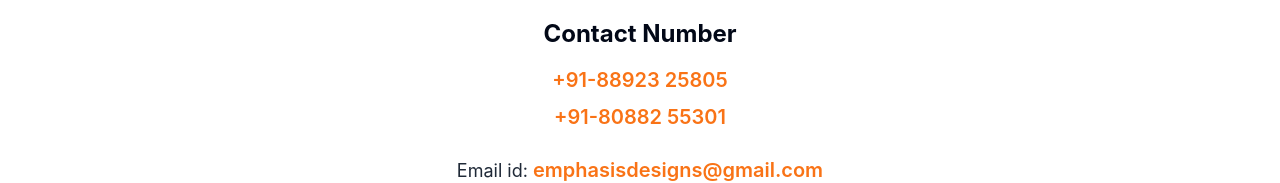
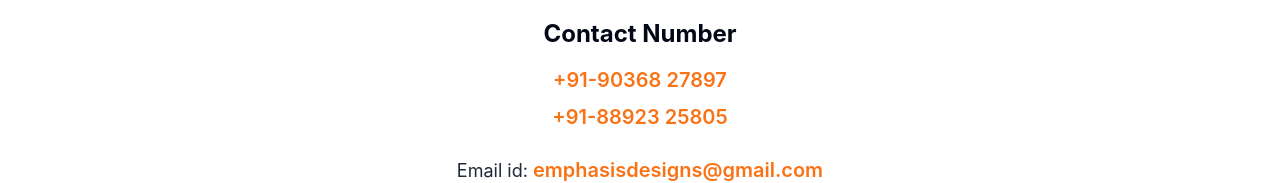
Before and after one commit to Zahidulla/Emphasis-Designs, a React (Vite) app: page / in a window 1280 px wide. Shown: the part 5411-5594 px from the top of the page. Built offline with nearby package versions, Linux system fonts and the light colour scheme.

Commit message:
Update Contact.jsx

```diff
--- a/src/components/Contact.jsx
+++ b/src/components/Contact.jsx
@@ -60,18 +60,18 @@ const Contact = () => {
           <h4 className="text-2xl font-bold mb-4">Contact Number</h4>
           <p className="text-gray-800 mb-2 text-lg">
             <a
+              href="tel:+919036827897"
+              className="hover:underline text-orange-500 font-semibold text-lg md:text-xl"
+            >
+              +91-90368 27897
+            </a>
+          </p>
+          <p className="text-gray-800 mb-6 text-lg">
+            <a
               href="tel:+918892325805"
               className="hover:underline text-orange-500 font-semibold text-lg md:text-xl"
             >
               +91-88923 25805
-            </a>
-          </p>
-          <p className="text-gray-800 mb-6 text-lg">
-            <a
-              href="tel:+918088255301"
-              className="hover:underline text-orange-500 font-semibold text-lg md:text-xl"
-            >
-              +91-80882 55301
             </a>
           </p>
 
```
